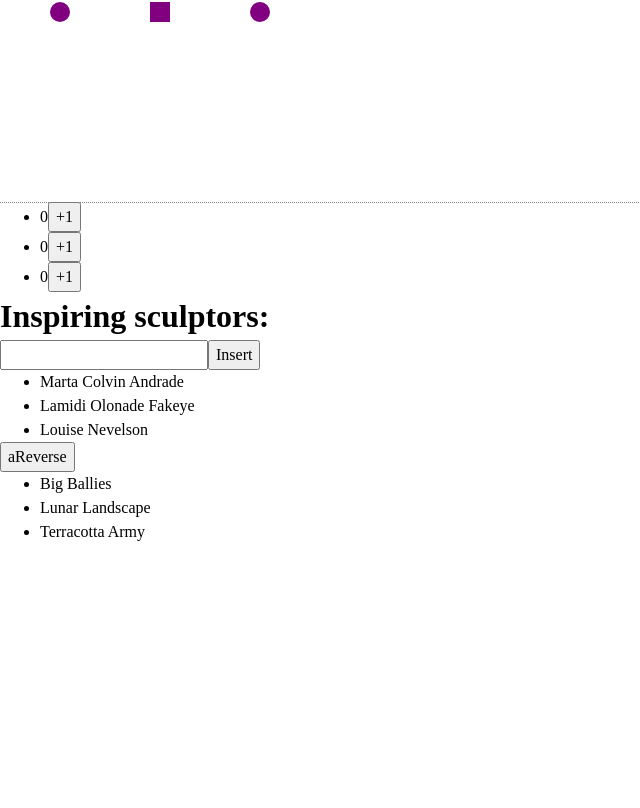
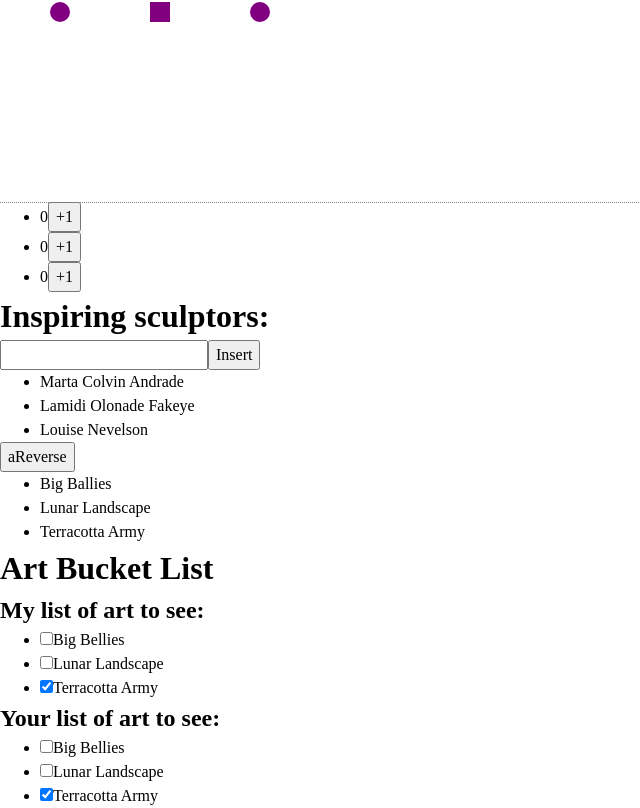
Before and after one commit to takunagai/react-official-tutorial, a React (Create React App) app: page / in a window 1280 px wide. Shown: the part 348-1156 px from the top of the page, without its empty margins (0-640 px from the left). Before the commit the page ends 892 px from the top, so only its background shows below. Built offline with nearby package versions, Linux system fonts and the light colour scheme.

Commit message:
状態の配列の更新 6 - 配列内のオブジェクトの更新 (うまくいかない例。オブジェクトの値は参照だから両方変わってしまう)

```diff
--- /dev/null
+++ b/src/BucketList2.jsx
@@ -0,0 +1,58 @@
+import { useState } from 'react'
+
+// let nextId = 3
+const initialList = [
+  { id: 0, title: 'Big Bellies', seen: false },
+  { id: 1, title: 'Lunar Landscape', seen: false },
+  { id: 2, title: 'Terracotta Army', seen: true },
+]
+
+export default function BucketList2() {
+  const [myList, setMyList] = useState(initialList)
+  const [yourList, setYourList] = useState(initialList) // 状態の初期値として同じオブジェクトの配列をセット
+
+  // 中のコンポーネントで使う関数は親コンポーネントに持たせておく(おさらい)
+  function handleToggleMyList(artworkId, nextSeen) {
+    const myNextList = [...myList]
+    const artwork = myNextList.find(a => a.id === artworkId)
+    artwork.seen = nextSeen
+    setMyList(myNextList)
+  }
+
+  function handleToggleYourList(artworkId, nextSeen) {
+    const yourNextList = [...yourList]
+    const artwork = yourNextList.find(a => a.id === artworkId)
+    artwork.seen = nextSeen
+    setYourList(yourNextList)
+  }
+
+  return (
+    <>
+      <h1>Art Bucket List</h1>
+      <h2>My list of art to see:</h2>
+      <ItemList artworks={myList} onToggle={handleToggleMyList} />
+      <h2>Your list of art to see:</h2>
+      <ItemList artworks={yourList} onToggle={handleToggleYourList} />
+    </>
+  )
+}
+
+function ItemList({ artworks, onToggle }) {
+  return (
+    <ul>
+      {artworks.map(artwork => (
+        <li key={artwork.id}>
+          <label>
+            <input
+              type="checkbox"
+              checked={artwork.seen}
+              onChange={e => {
+                onToggle(artwork.id, e.target.checked)
+              }}
+            />{artwork.title}
+          </label>
+        </li>
+      ))}
+    </ul>
+  )
+}
--- a/src/index.js
+++ b/src/index.js
@@ -29,6 +29,7 @@
 import CounterList from './CounterList'
 import List3 from './List3'
 import List4 from './List4'
+import BucketList2 from './BucketList2'
 
 
 const container = document.getElementById('root')
@@ -64,6 +65,7 @@
     <CounterList />
     <List3 />
     <List4 />
+    <BucketList2 />
   </React.StrictMode>
 )
 
```
Also changed, not shown: 1 other file (tests, documents, lock files or other folders).
